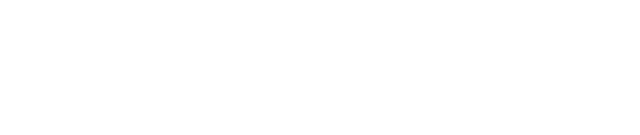
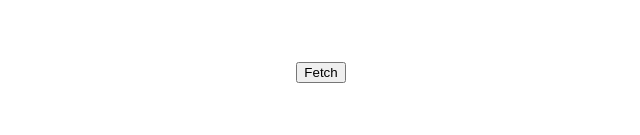
Before and after one commit to nickdepaolo/helpFrontEnd, a React (Create React App) app: page / in a window 1280 px wide. Shown: the part 165-300 px from the top of the page, without its empty margins (319-959 px from the left). Built offline with nearby package versions, Linux system fonts and the light colour scheme.

Commit message:
082623 1406

```diff
--- a/src/Main/main.js
+++ b/src/Main/main.js
@@ -1,4 +1,4 @@
-import React from "react";
+import React, { useState, useEffect } from "react";
 import { useMediaQuery } from 'react-responsive'
 import { Link } from "react-router-dom";
 
@@ -6,6 +6,13 @@ const Main = (props) => {
 
     const isDesktop = useMediaQuery({query: '(min-width: 500px)'})
     const isMobile = useMediaQuery({ query: '(max-width: 499px)' })
+    const [helpData, setHelpData] = useState('')
+    const [helpArray, setHelpArray] = useState([])
+
+    useEffect(() => {
+        let newArray = []
+
+    }, [helpData])
 
     //add fetch after server is done
     function helpButton() {
@@ -13,7 +20,16 @@ const Main = (props) => {
         props.setWatersAText('')
     }
 
-
+    function getActiveCalls() {
+        try{fetch('http://localhost:3000/help/')
+        .then(res => res.json())
+        .then(
+            json => {setHelpData(json)})
+        .then(console.log(JSON.parse(JSON.stringify(helpData))))
+        }catch(err){
+            console.log(err)
+        }
+    }
 
     if(isDesktop){return(
         <div>
@@ -27,7 +43,9 @@ const Main = (props) => {
             <br/>
             {props.watersATrigger&& <h1>Help Waters A</h1>}
             <h1>{props.watersAText}</h1>
-            {props.watersATrigger === true? (<button onClick={helpButton}>Client Helped</button>) : ('')}
+            {props.watersATrigger&& <button onClick={helpButton}>Client Helped</button>}
+            <button  onClick={getActiveCalls}>Fetch</button>
+            <h1>{}</h1>
         </div>
     )
     }else if(isMobile){
```
